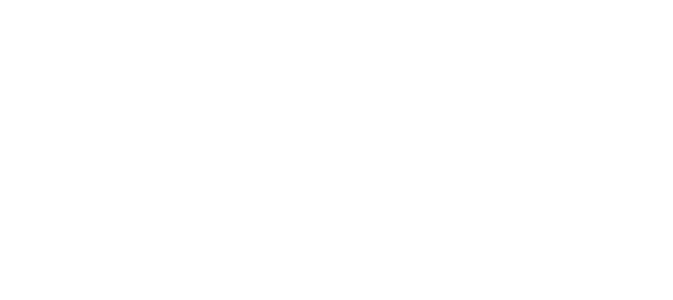
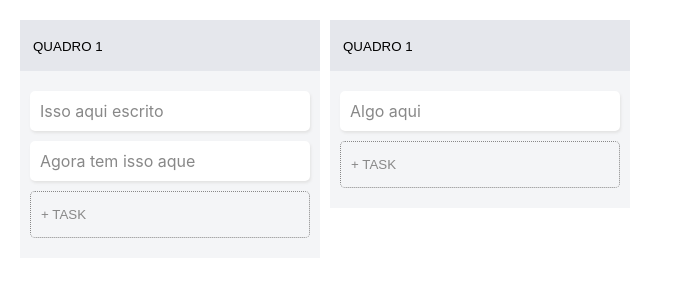
Before and after one commit to lavesan/trello-like-concept, a React (Create React App) app: page / in a window 1280 px wide. Shown: the top 300 px of the page, without its empty margins (0-673 px from the left). Built offline with nearby package versions, Linux system fonts and the light colour scheme.

Commit message:
:construction: Adds the board and cards design
Signed-off-by: valdery <valdery.jur@gmail.com>

```diff
--- /dev/null
+++ b/src/App.theme.ts
@@ -0,0 +1,10 @@
+export default {
+    gray: {
+        primary: '#888888',
+        secondary: '#e5e7ec',
+        terciary: '#f4f5f7',
+    },
+    white: {
+        primary: '#fff',
+    },
+}
--- a/src/App.tsx
+++ b/src/App.tsx
@@ -1,8 +1,11 @@
 import React, { useState } from 'react';
+import { ThemeProvider } from 'styled-components';
 
 import { HomePage } from './views/home';
 import { IBoard, ICard } from './views/home/home.interfaces';
 import { AppContext } from './App.context';
+import theme from './App.theme';
+import GlobalStyle from './global-styles';
 
 function App() {
 
@@ -11,7 +14,32 @@
     text: '',
   });
   const [draggedPos, setDraggedPos] = useState<number>(0);
-  const [boards, setBoards] = useState<IBoard[]>([]);
+  const [boards, setBoards] = useState<IBoard[]>([
+    {
+      id: 1,
+      name: 'Quadro 1',
+      cards: [
+        {
+          id: 1,
+          text: 'Isso aqui escrito',
+        },
+        {
+          id: 2,
+          text: 'Agora tem isso aque',
+        },
+      ],
+    },
+    {
+      id: 2,
+      name: 'Quadro 1',
+      cards: [
+        {
+          id: 3,
+          text: 'Algo aqui',
+        },
+      ],
+    },
+  ]);
 
   return (
     <AppContext.Provider
@@ -25,9 +53,12 @@
           setBoards,
         }
       }>
-      <div className="App">
-        <HomePage />
-      </div>
+        <ThemeProvider theme={theme}>
+          <GlobalStyle />
+          <div className="App">
+            <HomePage />
+          </div>
+        </ThemeProvider>
     </AppContext.Provider>
   );
 
--- /dev/null
+++ b/src/components/add-action/add-action.styles.ts
@@ -0,0 +1,15 @@
+import styled, { css } from 'styled-components';
+
+export const StyledAddAction = styled.button`
+    ${({ theme }) => css`
+        border: thin dotted ${theme.gray.primary};
+        padding: 15px 10px;
+        background: none;
+        border-radius: 5px;
+        color: ${theme.gray.primary};
+        cursor: pointer;
+        width: 100%;
+        text-align: start;
+        outline: none;
+    `}
+`;
--- /dev/null
+++ b/src/components/add-action/index.ts
@@ -0,0 +1,5 @@
+import { StyledAddAction } from './add-action.styles';
+
+export {
+    StyledAddAction,
+}
--- a/src/components/board-card/board-card.component.tsx
+++ b/src/components/board-card/board-card.component.tsx
@@ -39,15 +39,16 @@
     };
 
     return (
-        <StyledBoardCard
-            expandWidth={expandWidth}
-            draggable="true"
-            onDragEnd={onDragEnd}
-            onDragStart={onDragStart}
-            onDragEnter={onDragEnter}
-            onDragLeave={onDragExit}
-        >
-            {text}
+        <StyledBoardCard expandWidth={expandWidth}>
+            <div
+                className="card-container"
+                draggable="true"
+                onDragEnd={onDragEnd}
+                onDragStart={onDragStart}
+                onDragEnter={onDragEnter}
+                onDragLeave={onDragExit}>
+                {text}
+            </div>
         </StyledBoardCard>
     )
 
--- a/src/components/board-card/board-card.styles.ts
+++ b/src/components/board-card/board-card.styles.ts
@@ -3,10 +3,16 @@
 import { IStyledBoard } from './board-card.interfaces';
 
 export const StyledBoardCard = styled.li<IStyledBoard>`
-    ${({ expandWidth }) => css`
-        background-color: "red",
-        opacity: 1,
-        transition: "margin-bottom .3s",
+    ${({ theme, expandWidth }) => css`
+        transition: padding .3s;
         padding-bottom: ${expandWidth + 10}px;
+
+        .card-container {
+            background-color: ${theme.white.primary};
+            padding: 10px;
+            border-radius: 5px;
+            box-shadow: 1px 2px 2.9px 0px #e3e3e3;
+            cursor: grab;
+        }
     `}
 `;
--- a/src/components/board/board.component.tsx
+++ b/src/components/board/board.component.tsx
@@ -3,6 +3,7 @@
 import { IBoard } from '../../views/home/home.interfaces';
 import { StyledBoard } from './board.styles';
 import { BoardCardComponent } from '../board-card';
+import { StyledAddAction } from '../add-action';
 
 export default ({ cards, id, name }: IBoard) => {
 
@@ -16,8 +17,14 @@
 
     return (
         <StyledBoard>
-            <ul onDrop={onDrop} onDragOver={onDragOver}>
+            <header className="title-container">
+                <input className="title-container--name-input" value={name} />
+            </header>
+            <ul className="cards-list" onDrop={onDrop} onDragOver={onDragOver}>
                 {cards.map((card, index) => <BoardCardComponent key={card.id} index={index} {...card} />)}
+                <li className="cards-list--action-li">
+                    <StyledAddAction>+ TASK</StyledAddAction>
+                </li>
             </ul>
         </StyledBoard>
     );
--- a/src/components/board/board.styles.ts
+++ b/src/components/board/board.styles.ts
@@ -1,5 +1,33 @@
-import styled from 'styled-components';
+import styled, { css } from 'styled-components';
 
 export const StyledBoard = styled.div`
+    ${({ theme }) => css`
+        border-radius: 5px;
+        height: 100%;
+        width: 300px;
 
+        .title-container {
+            background-color: ${theme.gray.secondary};
+            padding: 15px 10px;
+
+            .title-container--name-input {
+                background: none;
+                border: thin solid transparent;
+                text-transform: uppercase;
+            }
+        }
+
+        .cards-list {
+            padding-inline-start: 0;
+            background-color: ${theme.gray.terciary};
+            list-style-type:none;
+            margin: 0;
+            padding: 20px 0;
+
+            > * {
+                padding-right: 10px;
+                padding-left: 10px;
+            }
+        }
+    `}
 `;
--- /dev/null
+++ b/src/global-styles.ts
@@ -0,0 +1,10 @@
+import { createGlobalStyle, css } from 'styled-components';
+
+export default createGlobalStyle`
+    body {
+        margin: 0;
+        min-height: 100vh;
+        min-width: 100vw;
+    }
+
+`
--- a/src/views/home/home.component.tsx
+++ b/src/views/home/home.component.tsx
@@ -10,7 +10,7 @@
 
     return (
         <StyledHome>
-            <section>
+            <section className="boards-section">
                 {boards.map(board => <BoardComponent key={board.id} {...board} />)}
             </section>
         </StyledHome>
--- a/src/views/home/home.styles.ts
+++ b/src/views/home/home.styles.ts
@@ -1,5 +1,18 @@
-import styled from 'styled-components';
+import styled, { css } from 'styled-components';
 
 export const StyledHome = styled.div`
+    ${({ theme }) => css`
+        color: ${theme.gray.primary};
 
+        .boards-section {
+            overflow-x: scroll;
+            display: flex;
+            flex-flow: row nowrap;
+            padding: 20px 20px 10px;
+
+            > :not(:last-child) {
+                margin-right: 10px;
+            }
+        }
+    `}
 `;
```
